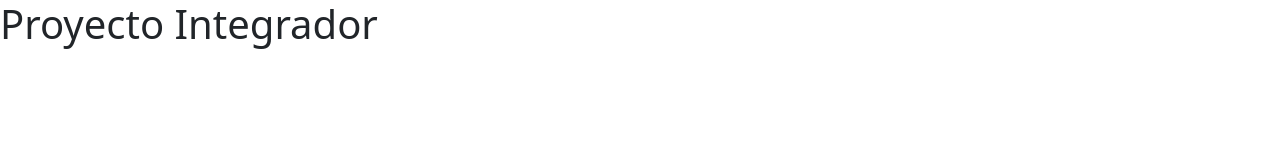
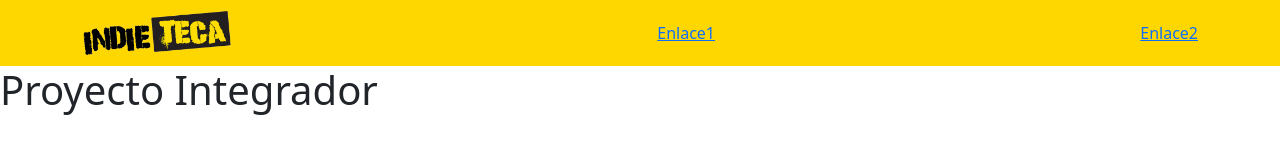
Before and after one commit to andyostos/Proyecto-Integrador-Tlacuaches-GCH36, a plain HTML site: page index.html in a window 1280 px wide. Drawn offline with nearby package versions, Linux system fonts and the light colour scheme.

Commit message:
Navbar y manipulacion del DOM

```diff
--- /dev/null
+++ b/Navbar.html
@@ -0,0 +1,22 @@
+<!DOCTYPE html>
+<html lang="en">
+<head>
+    <meta charset="UTF-8">
+    <meta name="viewport" content="width=device-width, initial-scale=1.0">
+    <title>NavBar</title>
+    <link rel="stylesheet" href="./components/Navbar/NavBar.css">
+    <link href="https://cdn.jsdelivr.net/npm/bootstrap@5.3.2/dist/css/bootstrap.min.css" rel="stylesheet" integrity="sha384-T3c6CoIi6uLrA9TneNEoa7RxnatzjcDSCmG1MXxSR1GAsXEV/Dwwykc2MPK8M2HN" crossorigin="anonymous">
+</head>
+<body>
+    <body>
+
+        <nav id="NavBar-style" class="navbar">
+            <div class="container">
+                <img src="../../Media/Logos/Indieteca_logoWeb_01.png" height="50x"
+            </div>
+            <a href="">Enlace1</a>
+            <a href="">Enlace2</a>
+        </nav>
+        <script src="https://cdn.jsdelivr.net/npm/bootstrap@5.3.2/dist/js/bootstrap.bundle.min.js" integrity="sha384-C6RzsynM9kWDrMNeT87bh95OGNyZPhcTNXj1NW7RuBCsyN/o0jlpcV8Qyq46cDfL" crossorigin="anonymous"></script>
+    </body>
+</html>
--- /dev/null
+++ b/components/Navbar/NavBar.css
@@ -0,0 +1,3 @@
+#NavBar-style{
+background-color: gold;
+}
--- /dev/null
+++ b/components/Navbar/Navbar.js
@@ -0,0 +1,12 @@
+document.addEventListener('DOMContentLoaded', function () {
+    // Cargar Navbar.html
+    fetch('Navbar.html')
+      .then(response => response.text())
+      .then(html => {
+        // Manipular el DOM
+        let navbarContainerDOM = document.getElementById('navbar-container-dom');
+        navbarContainerDOM.innerHTML = html;
+
+      })
+      .catch(error => console.error('Error al cargar Navbar.html:', error));
+  });
--- a/index.html
+++ b/index.html
@@ -5,9 +5,10 @@
     <meta name="viewport" content="width=device-width, initial-scale=1.0">
     <title>Document</title>
     <link href="https://cdn.jsdelivr.net/npm/bootstrap@5.3.2/dist/css/bootstrap.min.css" rel="stylesheet" integrity="sha384-T3c6CoIi6uLrA9TneNEoa7RxnatzjcDSCmG1MXxSR1GAsXEV/Dwwykc2MPK8M2HN" crossorigin="anonymous">
+    <script async defer src="./components/Navbar/Navbar.js"></script>
 </head>
 <body>
-
+    <div id="navbar-container-dom"></div>
     <h1>Proyecto Integrador</h1>
     <script src="https://cdn.jsdelivr.net/npm/bootstrap@5.3.2/dist/js/bootstrap.bundle.min.js" integrity="sha384-C6RzsynM9kWDrMNeT87bh95OGNyZPhcTNXj1NW7RuBCsyN/o0jlpcV8Qyq46cDfL" crossorigin="anonymous"></script>
 </body>
```
Also changed, not shown: Media/Logos/Indieteca_logoWeb_01.png (added).
